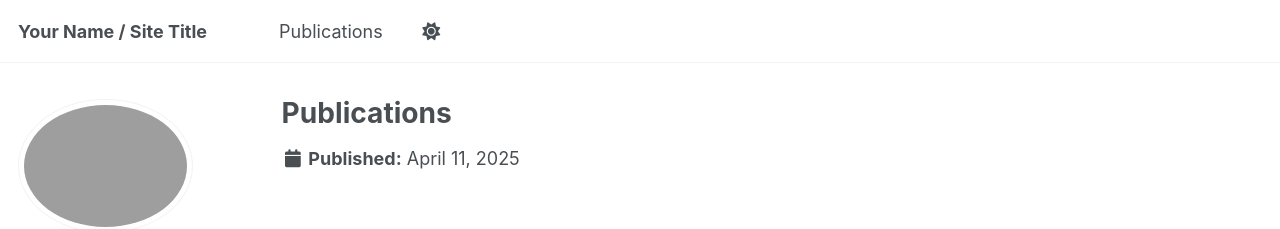
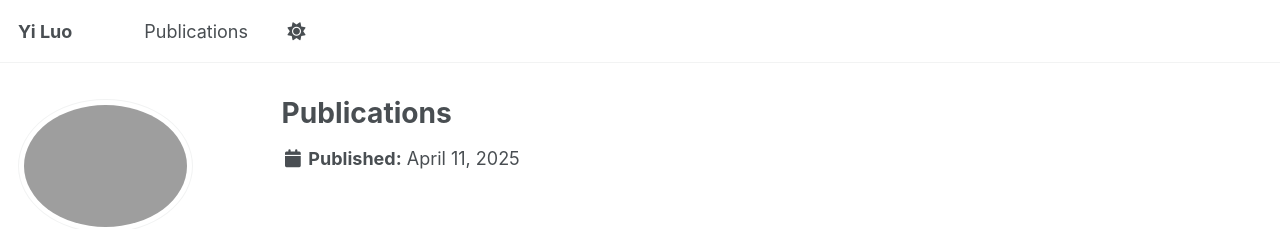
Before and after one commit to YiLuo59/YiLuo59.github.io, a Jekyll site: the page built from _publications/publication.md, in a window 1280 px wide. Shown: the top 229 px of the page. Built offline with Jekyll 4.4.1, drawn with Linux system fonts in a browser that asks for light colours; some web fonts are replaced.

Commit message:
Update _config.yml

```diff
--- a/_config.yml
+++ b/_config.yml
@@ -9,13 +9,13 @@
 # Basic Site Settings
 locale                   : "en-US"
 site_theme               : "default"
-title                    : "Your Name / Site Title"
+title                    : "Yi Luo"
 title_separator          : "-"
 name                     : &name "Your Name"
 description              : &description "personal description"
-url                      : https://academicpages.github.io # the base hostname & protocol for your site e.g. "https://[your GitHub username].github.io"
+url                      : https://YiLuo59.github.io
 baseurl                  : "" # the subpath of your site, e.g. "/blog"
-repository               : "academicpages/academicpages.github.io"
+repository               : "YiLuo59/YiLuo59.github.io"
 
 # Site Author - The following control what appear as part of the author content on the side bar.
 #               If a field is blank the icon and link will not appear, otherwise it will be shown.
```
